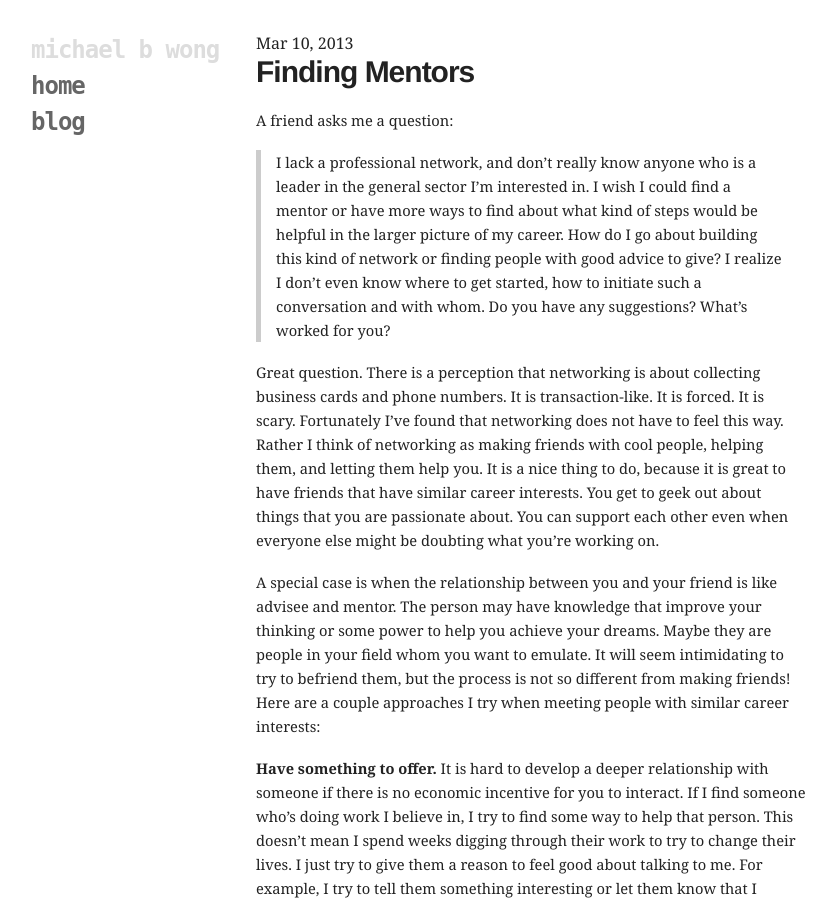
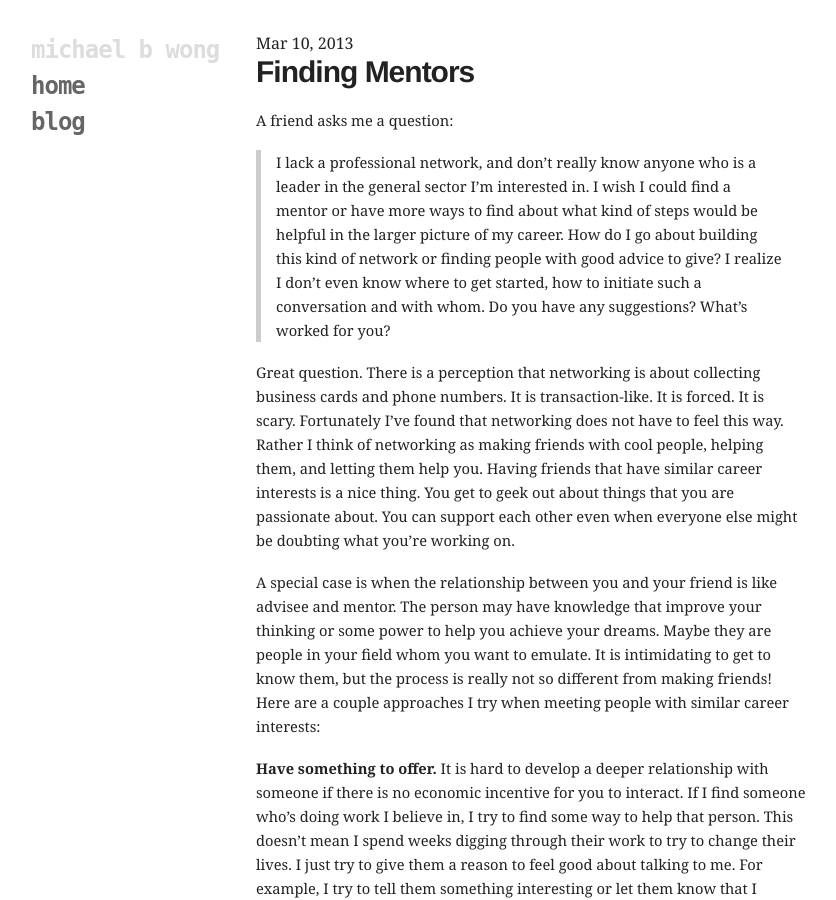
Before and after one commit to mbwong/mbwong.github.com, a Jekyll site: the page built from _posts/2013-03-10-misperceptions-about-professional-networking.md, in a window 1280 px wide and 900 px high. Shown: the whole window, without its empty margins (94-930 px from the left). Built offline with Jekyll 4.4.1, drawn with Linux system fonts in a browser that asks for light colours.

Commit message:
Update 2013-03-10-misperceptions-about-professional-networking.md

```diff
--- a/_posts/2013-03-10-misperceptions-about-professional-networking.md
+++ b/_posts/2013-03-10-misperceptions-about-professional-networking.md
@@ -10,9 +10,9 @@ A friend asks me a question:
 
 > I lack a professional network, and don't really know anyone who is a leader in the general sector I'm interested in. I wish I could find a mentor or have more ways to find about what kind of steps would be helpful in the larger picture of my career. How do I go about building this kind of network or finding people with good advice to give? I realize I don't even know where to get started, how to initiate such a conversation and with whom. Do you have any suggestions? What's worked for you?
 
-Great question. There is a perception that networking is about collecting business cards and phone numbers. It is transaction-like. It is forced. It is scary. Fortunately I've found that networking does not have to feel this way. Rather I think of networking as making friends with cool people, helping them, and letting them help you. It is a nice thing to do, because it is great to have friends that have similar career interests. You get to geek out about things that you are passionate about. You can support each other even when everyone else might be doubting what you're working on.
+Great question. There is a perception that networking is about collecting business cards and phone numbers. It is transaction-like. It is forced. It is scary. Fortunately I've found that networking does not have to feel this way. Rather I think of networking as making friends with cool people, helping them, and letting them help you. Having friends that have similar career interests is a nice thing. You get to geek out about things that you are passionate about. You can support each other even when everyone else might be doubting what you're working on.
 
-A special case is when the relationship between you and your friend is like advisee and mentor. The person may have knowledge that improve your thinking or some power to help you achieve your dreams. Maybe they are people in your field whom you want to emulate. It will seem intimidating to try to befriend them, but the process is not so different from making friends! Here are a couple approaches I try when meeting people with similar career interests:
+A special case is when the relationship between you and your friend is like advisee and mentor. The person may have knowledge that improve your thinking or some power to help you achieve your dreams. Maybe they are people in your field whom you want to emulate. It is intimidating to get to know them, but the process is really not so different from making friends! Here are a couple approaches I try when meeting people with similar career interests:
 
 __Have something to offer.__ It is hard to develop a deeper relationship with someone if there is no economic incentive for you to interact. If I find someone who's doing work I believe in, I try to find some way to help that person. This doesn't mean I spend weeks digging through their work to try to change their lives. I just try to give them a reason to feel good about talking to me. For example, I try to tell them something interesting or let them know that I believe in their work.
 
```
